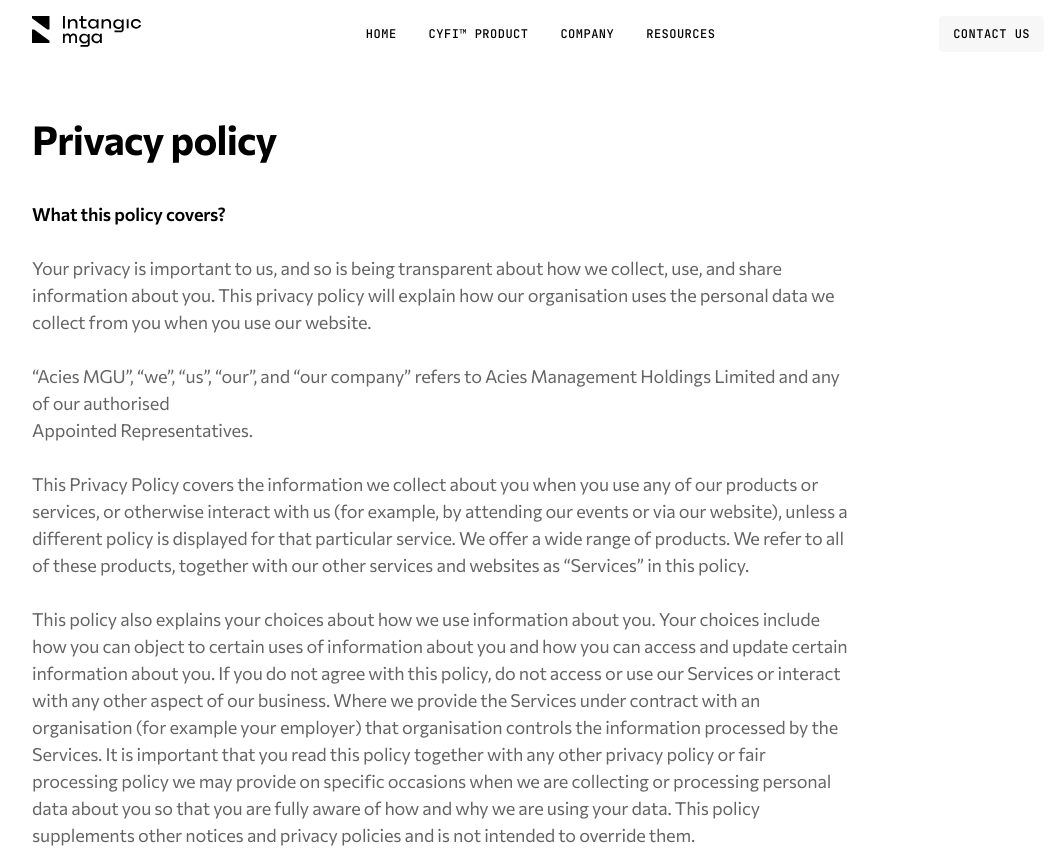
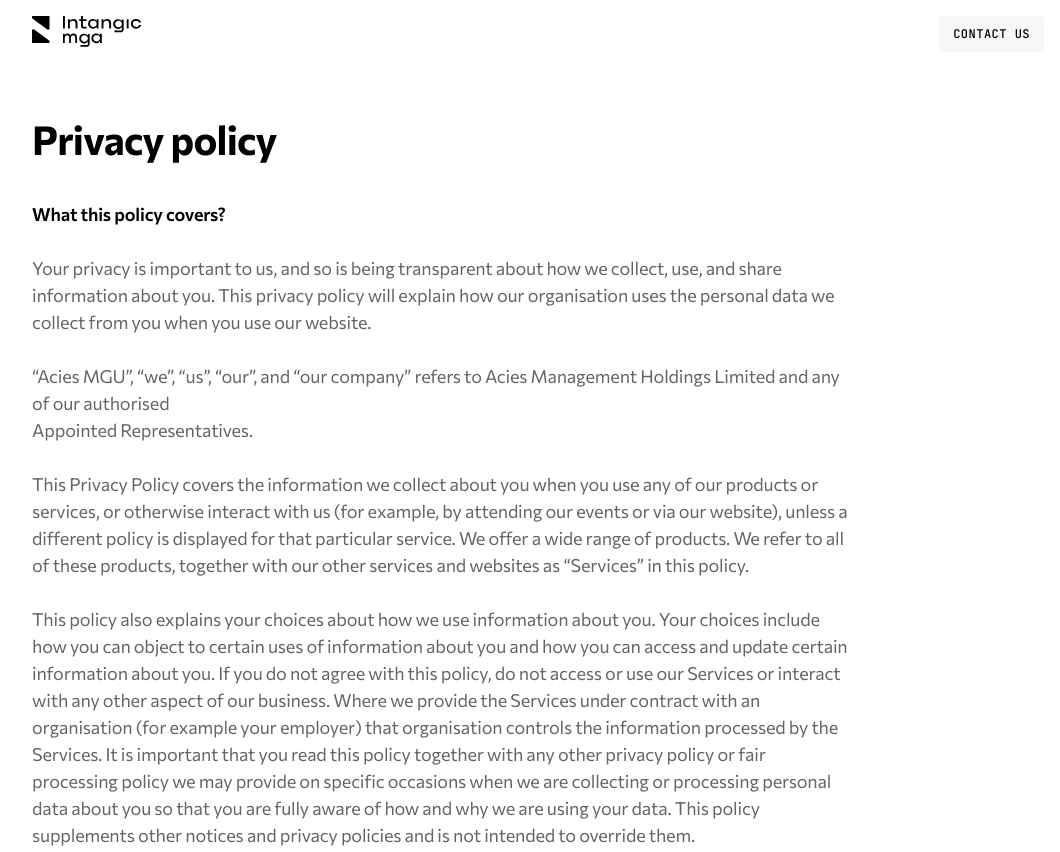
Before and after one commit to Wononi/intangic-mga, a website: page privacy_policy/index.html in a window 1280 px wide. Shown: the top 852 px of the page, without its empty margins (102-1162 px from the left). Drawn offline with Linux system fonts and the light colour scheme.

Commit message:
Удаляет лишние

```diff
--- a/privacy_policy/index.html
+++ b/privacy_policy/index.html
@@ -41,18 +41,6 @@
             <path d="M17.4702 0H-6.10352e-05V2.15542L15.2864 13.4998H17.4702V0Z" fill="black"/>
         </svg>
     </a>
-    <nav class="navigation">
-        <a style="color: black;" href="../">Home</a>
-        <a style="color: black;" href="../cyfi_product/">CYfi™ product</a>
-        <a style="color: black;" href="../company/">Company</a>
-        <a style="color: black;" href="../resources/">Resources</a>
-    </nav>
-    <nav class="navigation scroll__nav">
-        <a href="../">Home</a>
-        <a href="../cyfi_product/">CYfi™ product</a>
-        <a href="../company/">Company</a>
-        <a href="../resources/">Resources</a>
-    </nav>
     <a style="color: black; background: rgba(215, 215, 215, 0.2);" href="mailto:contactus@intangicmga.com" class="application__btn"></a>
 </header>
 <main>
```
Also changed, not shown: index.html (+2 -2 lines), terms_of_conditions/index.html (+0 -12 lines).
